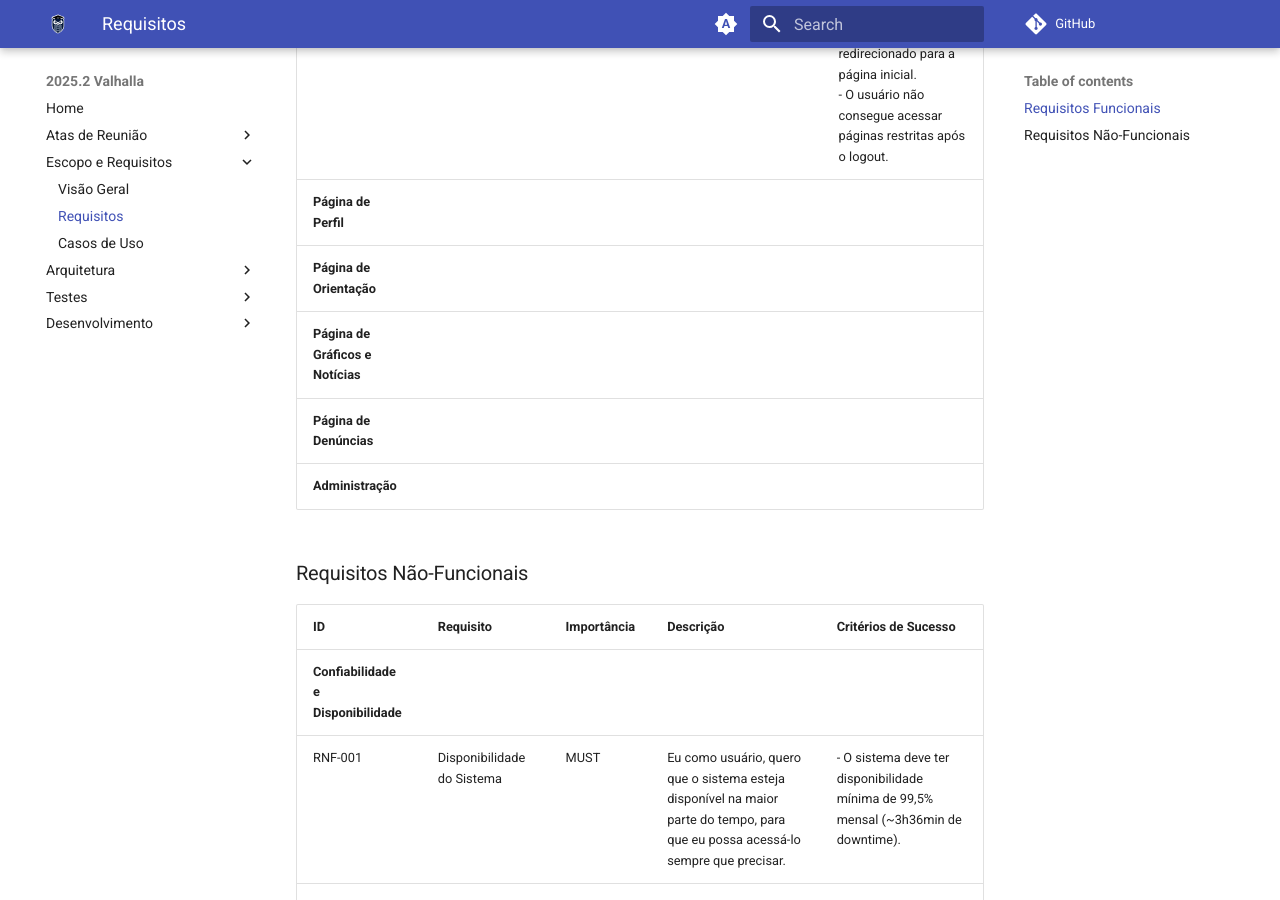
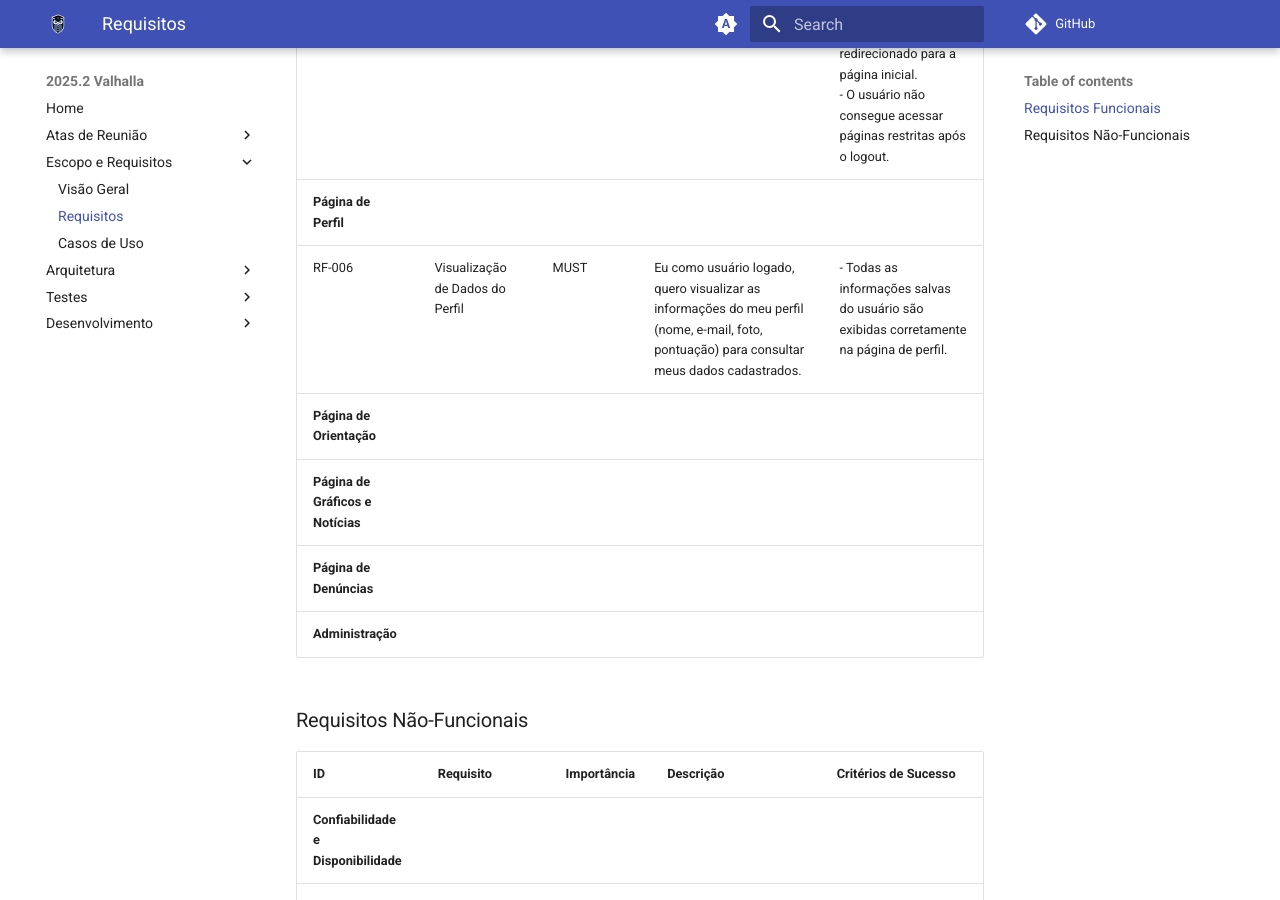
Before and after one commit to fga-eps-mds/2025.2-Valhalla-Docs, an MkDocs documentation site: the page built from docs/escopo-requisitos/Requisitos.md, in a window 1280 px wide and 900 px high, scrolled down 1548 px. Built offline with MkDocs 1.6.1 and Material for MkDocs 9.7.7, drawn with Linux system fonts in a browser that asks for light colours; comment, search, counter and statistics services are not loaded.

Commit message:
doc - preenche RF 006 da Página de Perfil
Co-authored-by: laurarogelin <laurarogelin@users.noreply.github.com>

```diff
--- a/docs/escopo-requisitos/Requisitos.md
+++ b/docs/escopo-requisitos/Requisitos.md
@@ -13,6 +13,7 @@ Esta tabela lista todos os requisitos do projeto, sua prioridade e descrição d
 | RF-004 | Manter Sessão Ativa | SHOULD | Eu como usuário cadastrado, quero ter a opção de 'Manter-se Conectado' ao fazer login para não precisar inserir minhas credenciais toda vez que eu visitar o site no mesmo dispositivo. | - Se a opção "Manter-se Conectado" for marcada, o usuário permanece logado após fechar e reabrir o navegador.<br>- Se a opção não for marcada, o usuário é desconectado ao fechar a sessão do navegador. |
 | RF-005 | Encerramento de Sessão | MUST | Eu como usuário logado, quero clicar em um botão 'Sair' para encerrar minha sessão de forma segura e proteger minha conta. | - Ao clicar no botão "Sair", a sessão do usuário é encerrada imediatamente.<br>- Após o logout, o usuário é redirecionado para a página inicial.<br>- O usuário não consegue acessar páginas restritas após o logout. |
 | **Página de Perfil** | | | | |
+| RF-006 | Visualização de Dados do Perfil | MUST | Eu como usuário logado, quero visualizar as informações do meu perfil (nome, e-mail, foto, pontuação) para consultar meus dados cadastrados. | - Todas as informações salvas do usuário são exibidas corretamente na página de perfil. |
 | **Página de Orientação** | | | | |
 | **Página de Gráficos e Notícias** | | | | |
 | **Página de Denúncias** | | | | |
```
